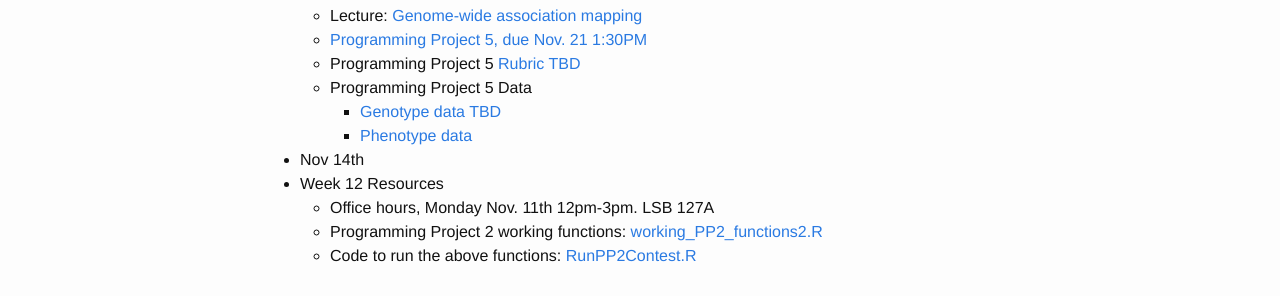
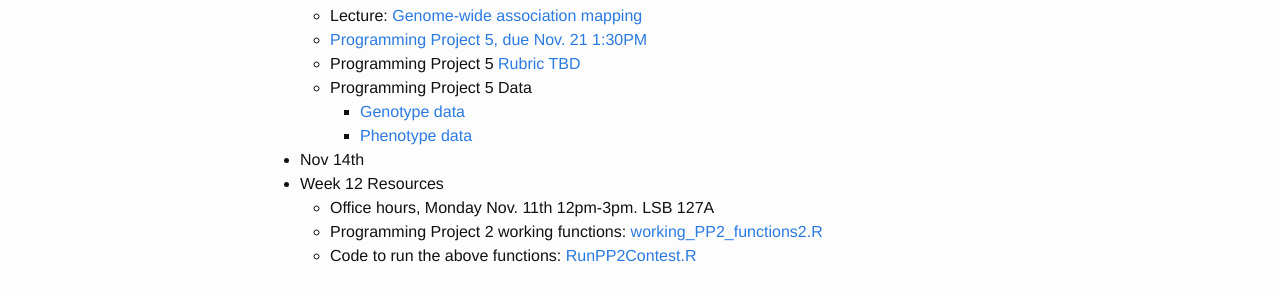
Before and after one commit to brian-kissmer/brian-kissmer.github.io, a Jekyll site: the page built from Schedule.md, in a window 1280 px wide and 900 px high, scrolled down 3088 px. Shown: the part 371-667 px from the top of the window. Built offline with Jekyll 4.4.1, drawn with Linux system fonts in a browser that asks for light colours.

Commit message:
Update Schedule.md

```diff
--- a/Schedule.md
+++ b/Schedule.md
@@ -171,7 +171,7 @@ layout: page
     * [Programming Project 5, due Nov. 21 1:30PM]({{ site.baseurl }}/programming_projects/programming_project5.html)
     * Programming Project 5 [Rubric TBD]({{ site.baseurl }}/rubrics/pp5_rubric.html)
     * Programming Project 5 Data
-       * [Genotype data TBD]({{ site.baseurl }}/data/compbioX2.zip)
+       * [Genotype data]({{ site.baseurl }}/data/compbioX2.zip)
        * [Phenotype data]({{ site.baseurl }}/data/compbioY.txt)
 * Nov 14th
 * Week 12 Resources
```
